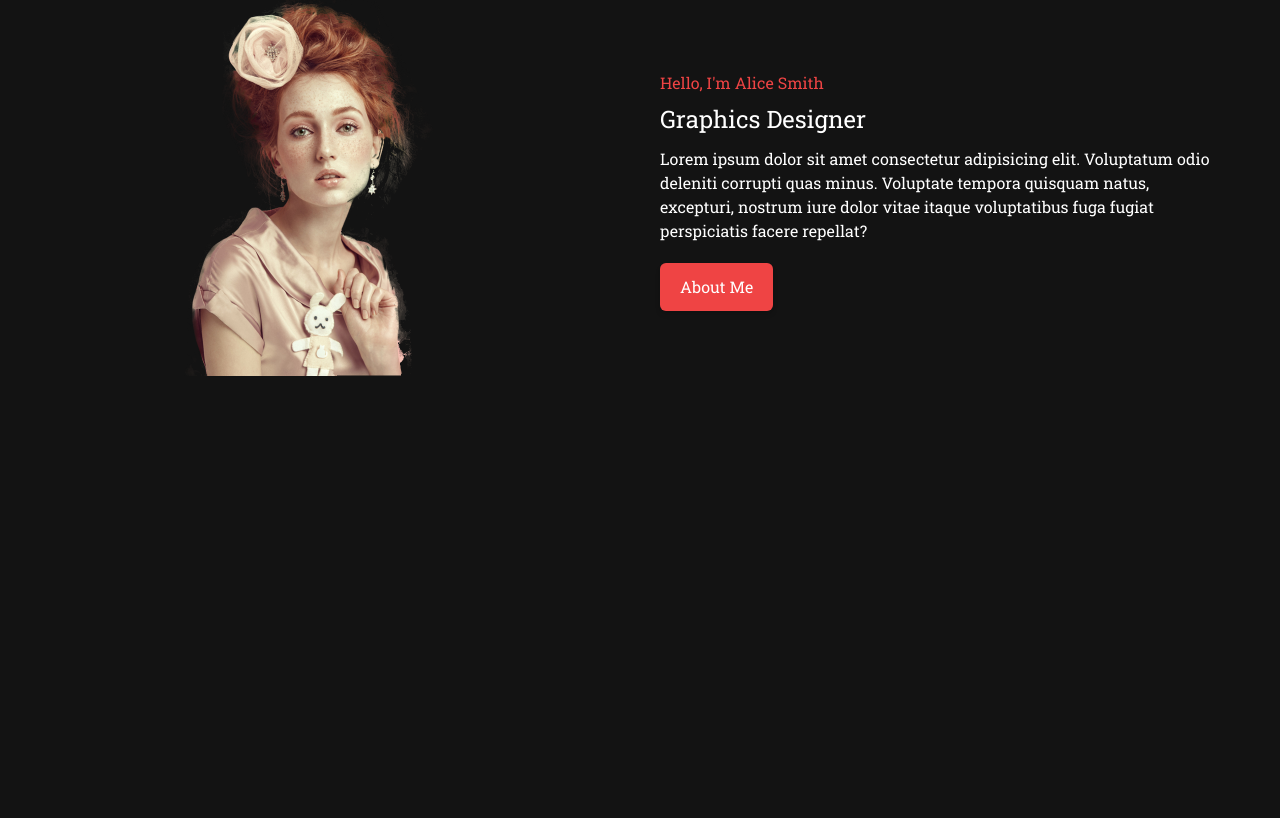
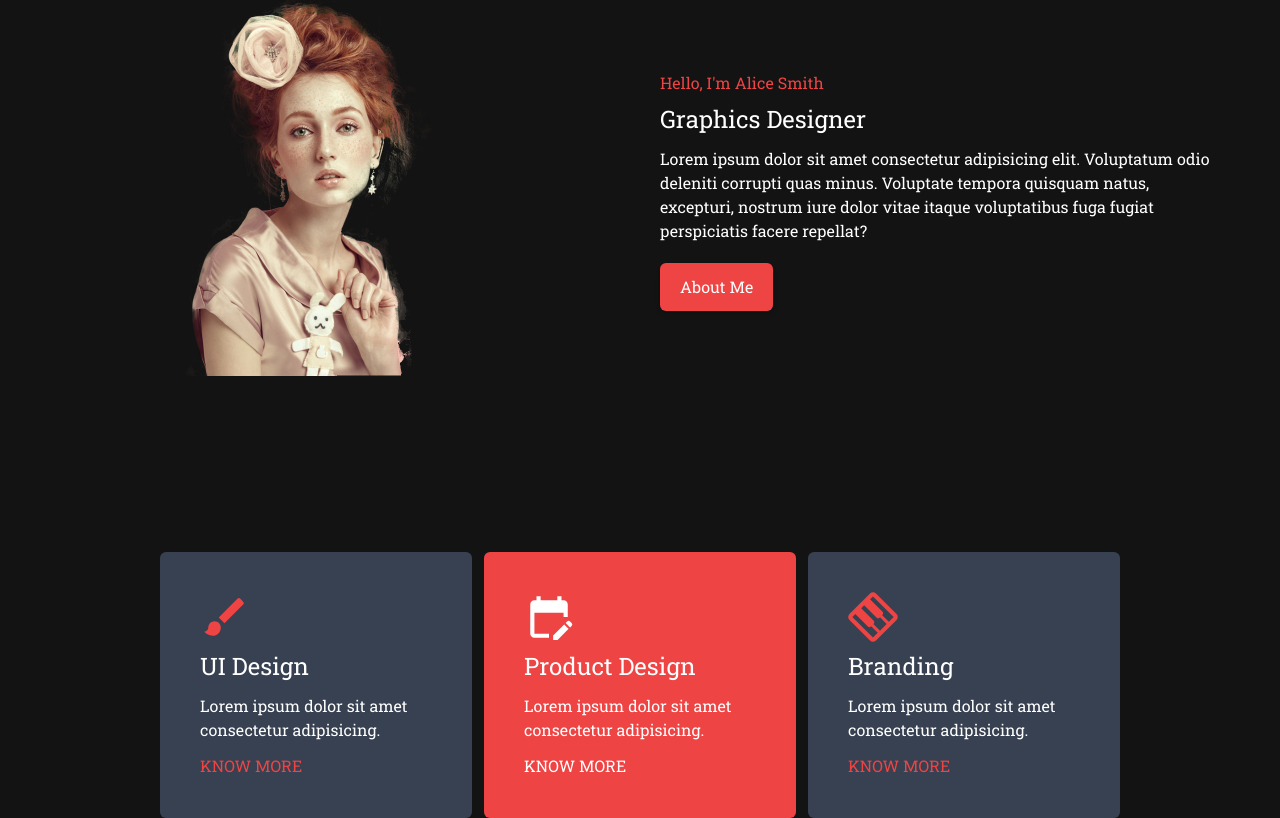
Before and after one commit to alifaroo-q/gdsc-round02-portfolio, a React (Vite) app: page / in a window 1280 px wide. Shown: the part 193-1011 px from the top of the page. Before the commit the page ends 800 px from the top, so only its background shows below. Built offline with nearby package versions, Linux system fonts and the light colour scheme.

Commit message:
created services and experience section

```diff
--- a/src/App.jsx
+++ b/src/App.jsx
@@ -1,5 +1,6 @@
 import Header from "./components/Header/Header"
 import Hero from "./components/Hero/Hero"
+import ServicesExperience from "./components/ServicesExperience/ServicesExperience"
 
 function App() {
 
@@ -7,6 +8,7 @@ function App() {
     <div className="App">
       <Header />
       <Hero />
+      <ServicesExperience />
     </div>
   )
 }
--- /dev/null
+++ b/src/components/ServicesExperience/ServicesExperience.jsx
@@ -0,0 +1,37 @@
+import React from 'react'
+import { MdBrush, MdEditCalendar, MdPiano } from "react-icons/md";
+
+const ServicesExperience = () => {
+  return (
+    <main className="mt-28 md:mt-44 mx-5 md:grid md:grid-cols-3 md:gap-3 md:w-3/4 md:mx-auto">
+      <div className="p-10 bg-gray-700 rounded-md">
+        <MdBrush className="text-red-500" size="50" />
+        <h3 className="mt-2 text-2xl text-white">UI Design</h3>
+        <p className="mt-3 text-white">
+          Lorem ipsum dolor sit amet consectetur adipisicing.
+        </p>
+        <p className="mt-3 uppercase text-red-500">Know More</p>
+      </div>
+
+      <div className="mt-5 md:mt-0 p-10 bg-red-500 rounded-md">
+        <MdEditCalendar className="text-white" size="50" />
+        <h3 className="mt-2 text-2xl text-white">Product Design</h3>
+        <p className="mt-3 text-white">
+          Lorem ipsum dolor sit amet consectetur adipisicing.
+        </p>
+        <p className="mt-3 uppercase text-white">Know More</p>
+      </div>
+
+      <div className="mt-5 md:mt-0 p-10 bg-gray-700 rounded-md">
+        <MdPiano className="text-red-500 -rotate-45" size="50" />
+        <h3 className="mt-2 text-2xl text-white">Branding</h3>
+        <p className="mt-3 text-white">
+          Lorem ipsum dolor sit amet consectetur adipisicing.
+        </p>
+        <p className="mt-3 uppercase text-red-500">Know More</p>
+      </div>
+    </main>
+  );
+}
+
+export default ServicesExperience
```
